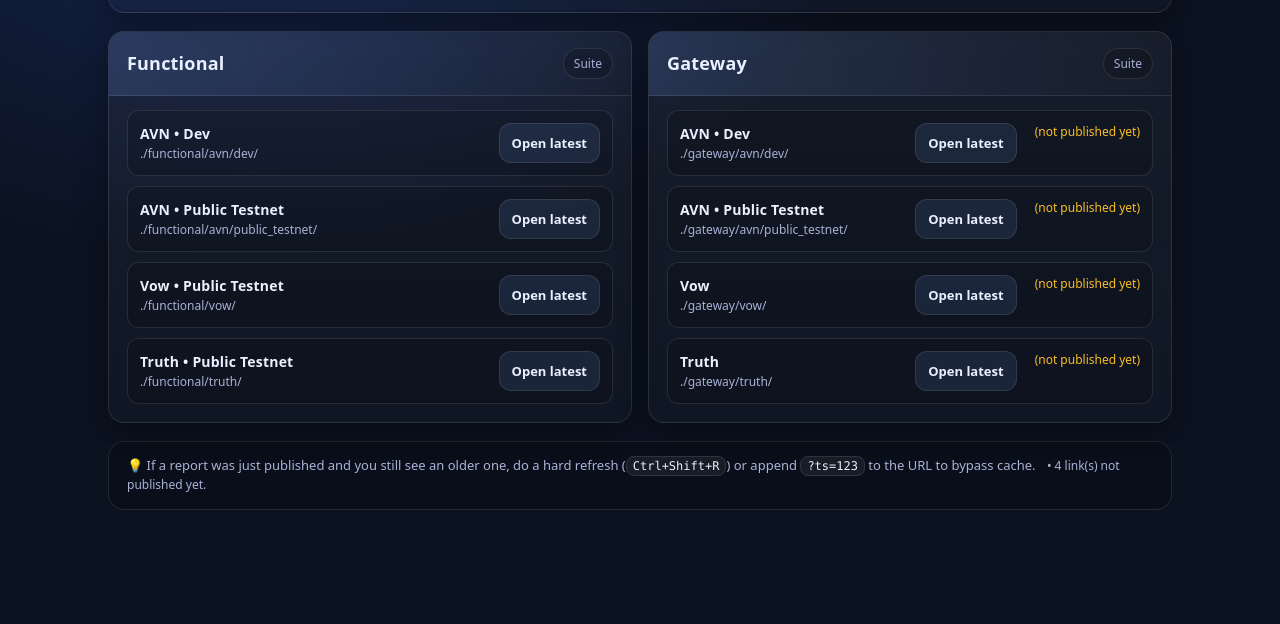
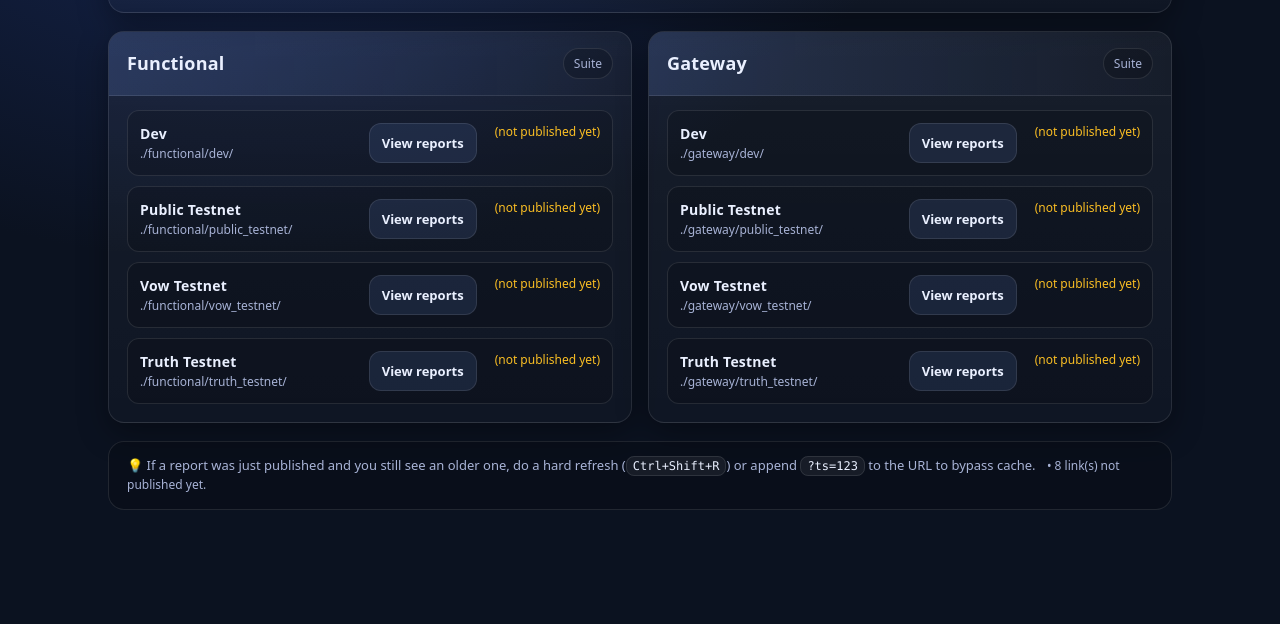
Before and after one commit to AventusDAO/avn-test-reports, a plain HTML site: page index.html in a window 1280 px wide. Shown: the part 176-800 px from the top of the page. Drawn offline with Linux system fonts and the light colour scheme; no server answers.

Commit message:
fix: folder structure and index

```diff
--- a/index.html
+++ b/index.html
@@ -126,7 +126,7 @@
         <h1>AVN Test Reports</h1>
         <p class="subtitle">
           Interactive Mochawesome reports hosted on GitHub Pages.
-          Use <code>latest.html</code> for quick access. Older runs are kept as timestamped files.
+          Click a chain to view the report history (timestamped runs).
         </p>
       </div>
       <div class="pill" title="GitHub Pages hosted">
@@ -146,41 +146,41 @@
           <ul class="chain-list">
             <li class="row">
               <div class="row-left">
-                <div class="row-title">AVN • Dev</div>
-                <div class="row-sub">./functional/avn/dev/</div>
+                <div class="row-title">Dev</div>
+                <div class="row-sub">./functional/dev/</div>
               </div>
               <div class="actions">
-                <a class="btn" data-check href="./functional/avn/dev/latest.html">Open latest</a>
+                <a class="btn" data-check href="./functional/dev/">View reports</a>
               </div>
             </li>
 
             <li class="row">
               <div class="row-left">
-                <div class="row-title">AVN • Public Testnet</div>
-                <div class="row-sub">./functional/avn/public_testnet/</div>
+                <div class="row-title">Public Testnet</div>
+                <div class="row-sub">./functional/public_testnet/</div>
               </div>
               <div class="actions">
-                <a class="btn" data-check href="./functional/avn/public_testnet/latest.html">Open latest</a>
+                <a class="btn" data-check href="./functional/public_testnet/">View reports</a>
               </div>
             </li>
 
             <li class="row">
               <div class="row-left">
-                <div class="row-title">Vow • Public Testnet</div>
-                <div class="row-sub">./functional/vow/</div>
+                <div class="row-title">Vow Testnet</div>
+                <div class="row-sub">./functional/vow_testnet/</div>
               </div>
               <div class="actions">
-                <a class="btn" data-check href="./functional/vow/public_testnet/latest.html">Open latest</a>
+                <a class="btn" data-check href="./functional/vow_testnet/">View reports</a>
               </div>
             </li>
 
             <li class="row">
               <div class="row-left">
-                <div class="row-title">Truth • Public Testnet</div>
-                <div class="row-sub">./functional/truth/</div>
+                <div class="row-title">Truth Testnet</div>
+                <div class="row-sub">./functional/truth_testnet/</div>
               </div>
               <div class="actions">
-                <a class="btn" data-check href="./functional/truth/public_testnet/latest.html">Open latest</a>
+                <a class="btn" data-check href="./functional/truth_testnet/">View reports</a>
               </div>
             </li>
           </ul>
@@ -197,41 +197,41 @@
           <ul class="chain-list">
             <li class="row">
               <div class="row-left">
-                <div class="row-title">AVN • Dev</div>
-                <div class="row-sub">./gateway/avn/dev/</div>
+                <div class="row-title">Dev</div>
+                <div class="row-sub">./gateway/dev/</div>
               </div>
               <div class="actions">
-                <a class="btn" data-check href="./gateway/avn/dev/latest.html">Open latest</a>
+                <a class="btn" data-check href="./gateway/dev/">View reports</a>
               </div>
             </li>
 
             <li class="row">
               <div class="row-left">
-                <div class="row-title">AVN • Public Testnet</div>
-                <div class="row-sub">./gateway/avn/public_testnet/</div>
+                <div class="row-title">Public Testnet</div>
+                <div class="row-sub">./gateway/public_testnet/</div>
               </div>
               <div class="actions">
-                <a class="btn" data-check href="./gateway/avn/public_testnet/latest.html">Open latest</a>
+                <a class="btn" data-check href="./gateway/public_testnet/">View reports</a>
               </div>
             </li>
 
             <li class="row">
               <div class="row-left">
-                <div class="row-title">Vow</div>
-                <div class="row-sub">./gateway/vow/</div>
+                <div class="row-title">Vow Testnet</div>
+                <div class="row-sub">./gateway/vow_testnet/</div>
               </div>
               <div class="actions">
-                <a class="btn" data-check href="./gateway/vow/latest.html">Open latest</a>
+                <a class="btn" data-check href="./gateway/vow_testnet/">View reports</a>
               </div>
             </li>
 
             <li class="row">
               <div class="row-left">
-                <div class="row-title">Truth</div>
-                <div class="row-sub">./gateway/truth/</div>
+                <div class="row-title">Truth Testnet</div>
+                <div class="row-sub">./gateway/truth_testnet/</div>
               </div>
               <div class="actions">
-                <a class="btn" data-check href="./gateway/truth/latest.html">Open latest</a>
+                <a class="btn" data-check href="./gateway/truth_testnet/">View reports</a>
               </div>
             </li>
           </ul>
@@ -248,6 +248,7 @@
 
   <script>
     // Best-effort: mark links that aren't published yet (helps first-time setup).
+    // Once each chain folder has its own generated index.html, these checks are accurate.
     (async function() {
       const links = Array.from(document.querySelectorAll('a[data-check]'));
       if (!links.length) return;
```
Also changed, not shown: functional/dev/2026-01-12T10_49_06.html (renamed from functional/avn/dev/latest.html), functional/public_testnet/2026-01-12T10_50_13.html (renamed from functional/avn/public_testnet/latest.html), functional/truth_testnet/2026-01-12T10_49_06.html (renamed from functional/truth/public_testnet/latest.html), functional/vow_testnet/2026-01-12T10_49_06.html (renamed from functional/vow/public_testnet/latest.html).
